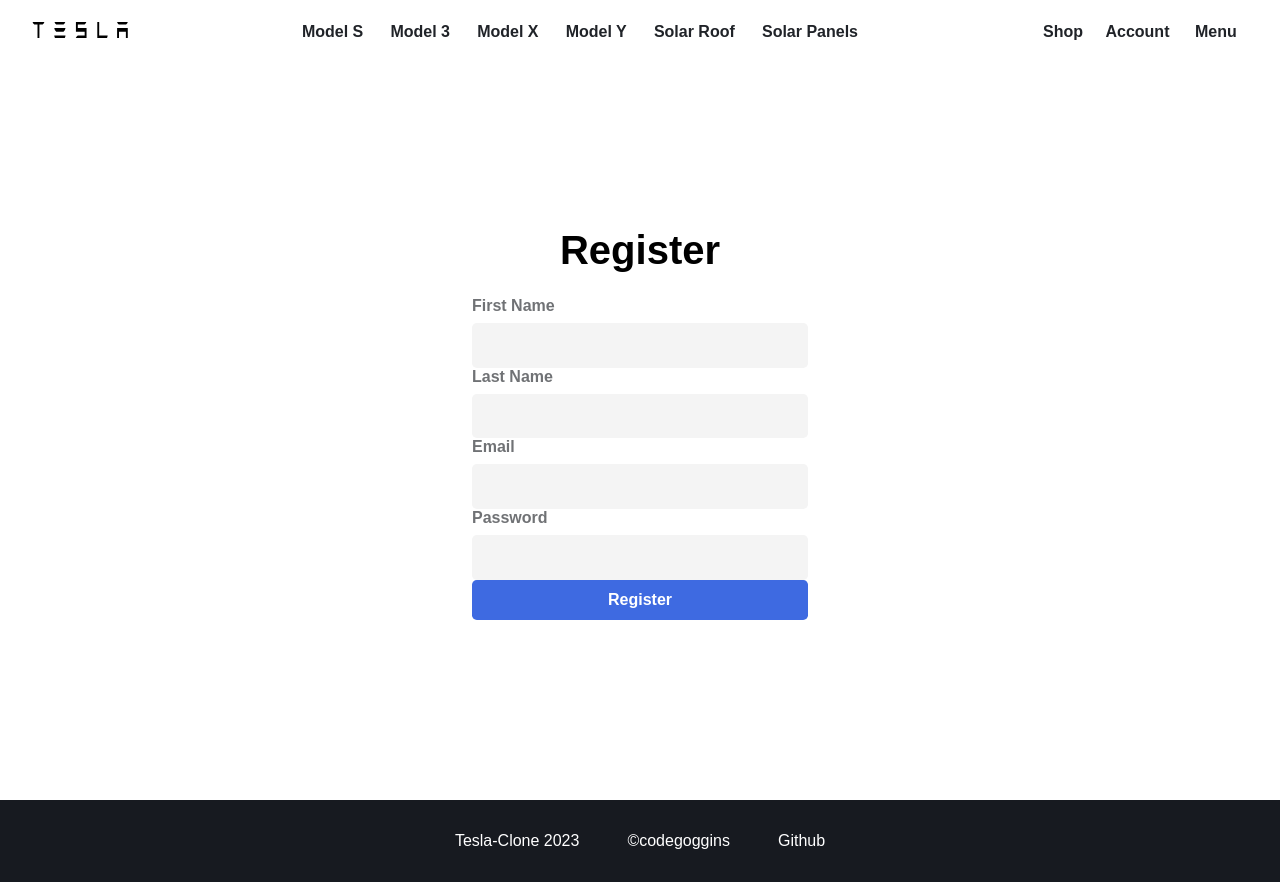
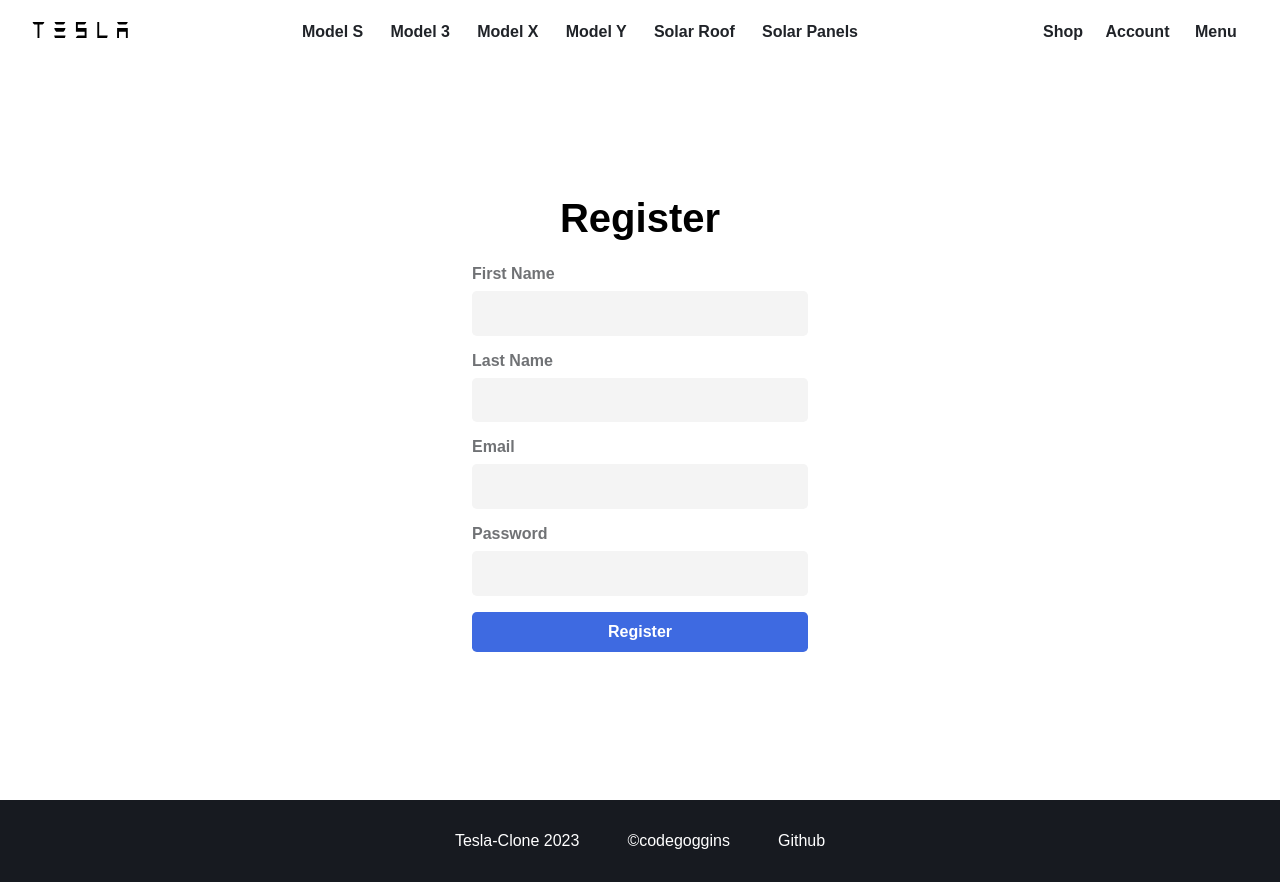
Before and after one commit to codegoggins/Tesla-Clone, a React (Create React App) app: page /register in a window 1280 px wide. Built offline with nearby package versions, Linux system fonts and the light colour scheme; no server answers; a web font is replaced by a local one.

Commit message:
Final Changes Complete

```diff
--- a/src/components/Footer.jsx
+++ b/src/components/Footer.jsx
@@ -10,6 +10,10 @@
   align-items: center;
   justify-content: center;
   gap: 3rem;
+  @media(max-width:500px){
+     flex-direction: column;
+     gap: 1rem;
+  }
   `;
 
 const Text = styled.span`
--- a/src/pages/Register.jsx
+++ b/src/pages/Register.jsx
@@ -63,7 +63,11 @@
   flex-direction: column;
 `;
 
-const Form = styled.form``;
+const Form = styled.form`
+display: flex;
+flex-direction:column;
+gap: 1rem;
+`;
 
 const Register = () => {
 
--- a/src/pages/SignIn.jsx
+++ b/src/pages/SignIn.jsx
@@ -14,7 +14,7 @@
    align-items: center;
    justify-content: center;
    height:calc(100vh - 4rem);
-   gap:1.5rem;
+   gap:2rem;
 `;
 
 const Title = styled.h1`
@@ -61,6 +61,7 @@
 const RegBtn = styled(Button)`
   background-color:#f4f4f4;
   color:#707275;
+  width:100%;
 `;
 
 const Mail = styled.div`
@@ -70,7 +71,11 @@
 
 const Pass = styled(Mail)``;
 
-const Form = styled.form``;
+const Form = styled.form`
+display: flex;
+flex-direction:column;
+gap: 1rem;
+`;
 
 const SignIn = () => {
 
```
